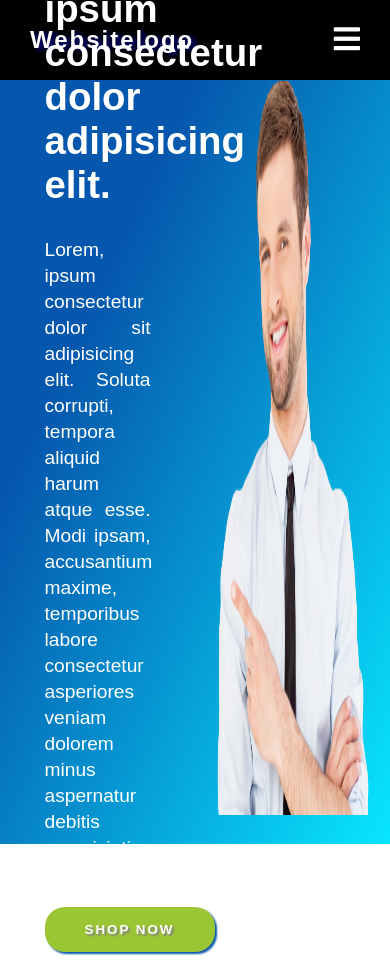
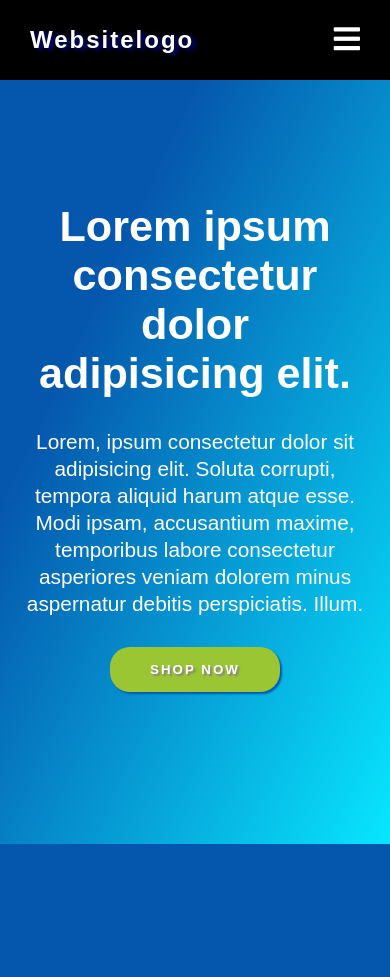
Before and after one commit to bacha-11/ParalyzeWebsite, a Flask app: page / in a window 390 px wide. After the commit the page ends 844 px from the top, so only its background shows below. Run offline with Flask 2, Linux system fonts and the light colour scheme.

Commit message:
design a responsive home page

```diff
--- a/app/static/style/style.css
+++ b/app/static/style/style.css
@@ -217,6 +217,31 @@ nav #check{
         font-size: 0.8rem;
         letter-spacing: 1px;
     }
+
+
+    .main_content .content{
+        width: 100%;
+        text-align: center;
+    }
+
+
+    .content h1{
+        font-size: 3rem;
+        margin-bottom: 30px;
+    }
+
+
+    .content p{
+        text-align: center;
+        font-size: 1.3rem;
+        line-height: 27px;
+        margin-bottom: 30px;
+    }
+
+
+    .main_content .content_img{
+        display: none;
+    }
 }
 
 
@@ -254,4 +279,33 @@ nav #check{
     #check:checked ~ ul{
         left: 0;
     }
+
+
+    .main_content .content{
+        width: 100%;
+        text-align: center;
+    }
+
+
+    .content h1{
+        font-size: 2.7rem;
+        margin-bottom: 30px;
+    }
+
+
+    .content p{
+        text-align: center;
+        font-size: 1.3rem;
+        line-height: 27px;
+        margin-bottom: 30px;
+    }
+
+
+    .main_content .content_img{
+        display: none;
+    }
+
+    .content_img img{
+        display: none;
+    }
 }
```
Also changed, not shown: app/static/scripts/main.js (+15 -3 lines).
